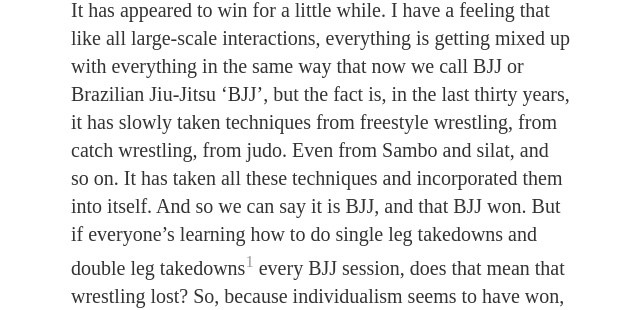
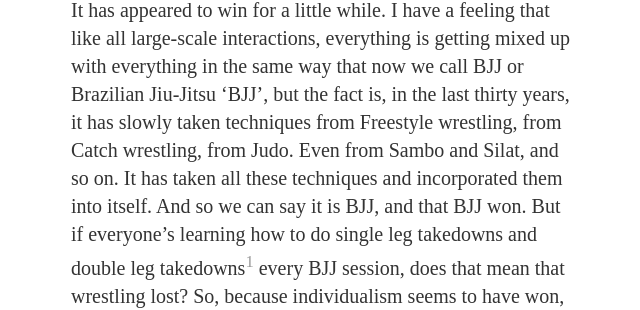
Before and after one commit to ray-dorai/ray-dorai.github.io, a Jekyll site: the page built from _posts/2021-02-21-egregores-and-you.md, in a window 1280 px wide and 900 px high, scrolled down 877 px. Shown: the part 261-571 px from the top of the window, without its empty margins (319-959 px from the left). Built offline with Jekyll 4.4.1, drawn with Linux system fonts in a browser that asks for light colours.

Commit message:
Update 2021-02-21-egregores-and-you.md

```diff
--- a/_posts/2021-02-21-egregores-and-you.md
+++ b/_posts/2021-02-21-egregores-and-you.md
@@ -8,7 +8,7 @@
 
 There are, like anything, many ways to say ‘egregore’. Lately, I think egregore has been chosen as a word to rally around because it distances itself a little bit from things like gods, collectives, group dynamics- and it also has the association with the occult. So it gives it a bit of an air of mystery. And it's a weird word. You can't really mistake that word for many other words, once you've heard it. Now, I can talk about egregores using those other words- in fact, when I study them, those are the words I often look for: group dynamics, cooperation, collectives, cultural evolution, mimetics. But, if I use those words, if I tell you that it's just group dynamics, or just cultural evolution, or just the collective will, of a society at work, or a part of society or subculture or culture, if I say any of these things, you will pattern match that to the pattern that you already have for those dynamics, for those structures, for those mechanisms. And you will fail to see how very real egregores are. Because in our paradigm, we are trained to think mechanistically and individually, which means that if you can't reduce it to a specific part, like an atom, or an inch, then in some ways it doesn't exist to us. And we think in terms of individualism, in the sense that we often believe that the individual is the primary mode of being, of interacting with the world and of thought, because Western civilization won, or at least has appeared to win.
 
- It has appeared to win for a little while. I have a feeling that like all large-scale interactions, everything is getting mixed up with everything in the same way that now we call BJJ or Brazilian Jiu-Jitsu ‘BJJ’, but the fact is, in the last thirty years, it has slowly taken techniques from freestyle wrestling, from catch wrestling, from judo. Even from Sambo and silat, and so on. It has taken all these techniques and incorporated them into itself. And so we can say it is BJJ, and that BJJ won. But if everyone's learning how to do single leg takedowns and double leg takedowns[^1] every BJJ session, does that mean that wrestling lost? So, because individualism seems to have won, it is very hard for us to think outside of it. And because of that, when I talk about group dynamics or collectives, you're always going to be thinking about them in terms of the individual. And it becomes very hard to turn the model around, so to speak, in order to get the perspective
+ It has appeared to win for a little while. I have a feeling that like all large-scale interactions, everything is getting mixed up with everything in the same way that now we call BJJ or Brazilian Jiu-Jitsu ‘BJJ’, but the fact is, in the last thirty years, it has slowly taken techniques from Freestyle wrestling, from Catch wrestling, from Judo. Even from Sambo and Silat, and so on. It has taken all these techniques and incorporated them into itself. And so we can say it is BJJ, and that BJJ won. But if everyone's learning how to do single leg takedowns and double leg takedowns[^1] every BJJ session, does that mean that wrestling lost? So, because individualism seems to have won, it is very hard for us to think outside of it. And because of that, when I talk about group dynamics or collectives, you're always going to be thinking about them in terms of the individual. And it becomes very hard to turn the model around, so to speak, in order to get the perspective
 as a group-first perspective. And so, for this purpose, it is useful to use the term egregore. Because that term is already loaded with a taste of the occult, a taste of magic. And very specifically, it is a collective-first phenomenon. So when I or someone else uses the term egregore, it is easier for people to sense that we are talking about something a little different, even though it is the same as all those things that I mentioned.
 
 And the main difference is to look at group dynamics, to look at your thoughts, your very thoughts from the perspective of the collective first, instead of from the perspective of the individual first. With concepts like intellectual property, and copyright, and stealing ideas, it is very easy to forget where our thoughts come from.
```
